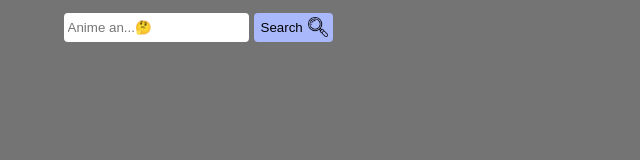
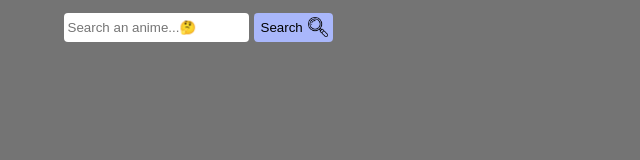
Before and after one commit to Maizo21/animeSearch, a plain HTML site: page index.html in a window 1280 px wide. Shown: the full height of the page, 0-640 px from the left. Drawn offline with Linux system fonts and the light colour scheme.

Commit message:
correcion placeholder

```diff
--- a/index.html
+++ b/index.html
@@ -14,7 +14,7 @@
         <input
           type="text"
           id="name"
-          placeholder="Anime an...🤔"
+          placeholder="Search an anime...🤔"
           maxlength="40"
         />
         <button id="button">Search</button
```
